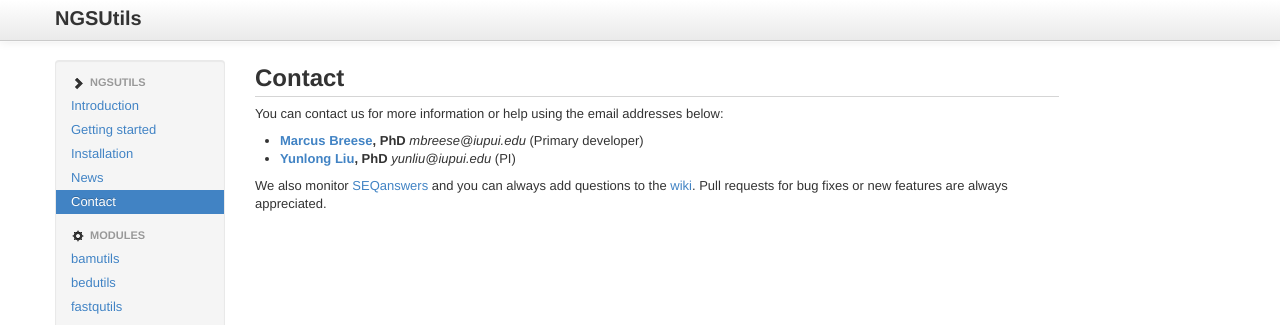
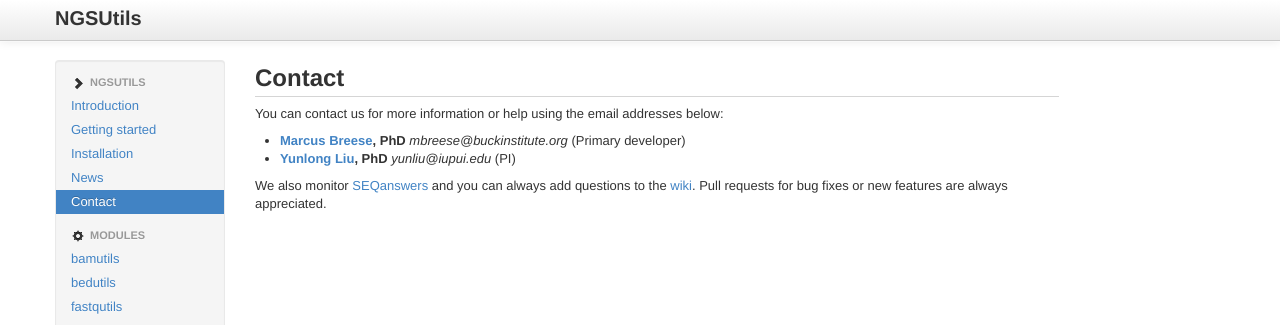
Before and after one commit to ngsutils/ngsutils.github.com, a Jekyll site: the page built from contact/index.md, in a window 1280 px wide. Shown: the top 325 px of the page. Built offline with Jekyll 4.4.1, drawn with Linux system fonts in a browser that asks for light colours.

Commit message:
Update contact/index.md
updated marcus email

```diff
--- a/contact/index.md
+++ b/contact/index.md
@@ -5,7 +5,7 @@
 
 You can contact us for more information or help using the email addresses below:
 
-* **[Marcus Breese](https://github.com/mbreese), PhD** *mbreese@iupui.edu* (Primary developer)
+* **[Marcus Breese](https://github.com/mbreese), PhD** *mbreese@buckinstitute.org* (Primary developer)
 * **[Yunlong Liu](http://compbio.iupui.edu/people/details/10), PhD** *yunliu@iupui.edu* (PI)
 
 We also monitor [SEQanswers](http://seqanswers.com/) and you can always add questions to the [wiki](http://github.com/ngsutils/ngsutils/wiki).
```
